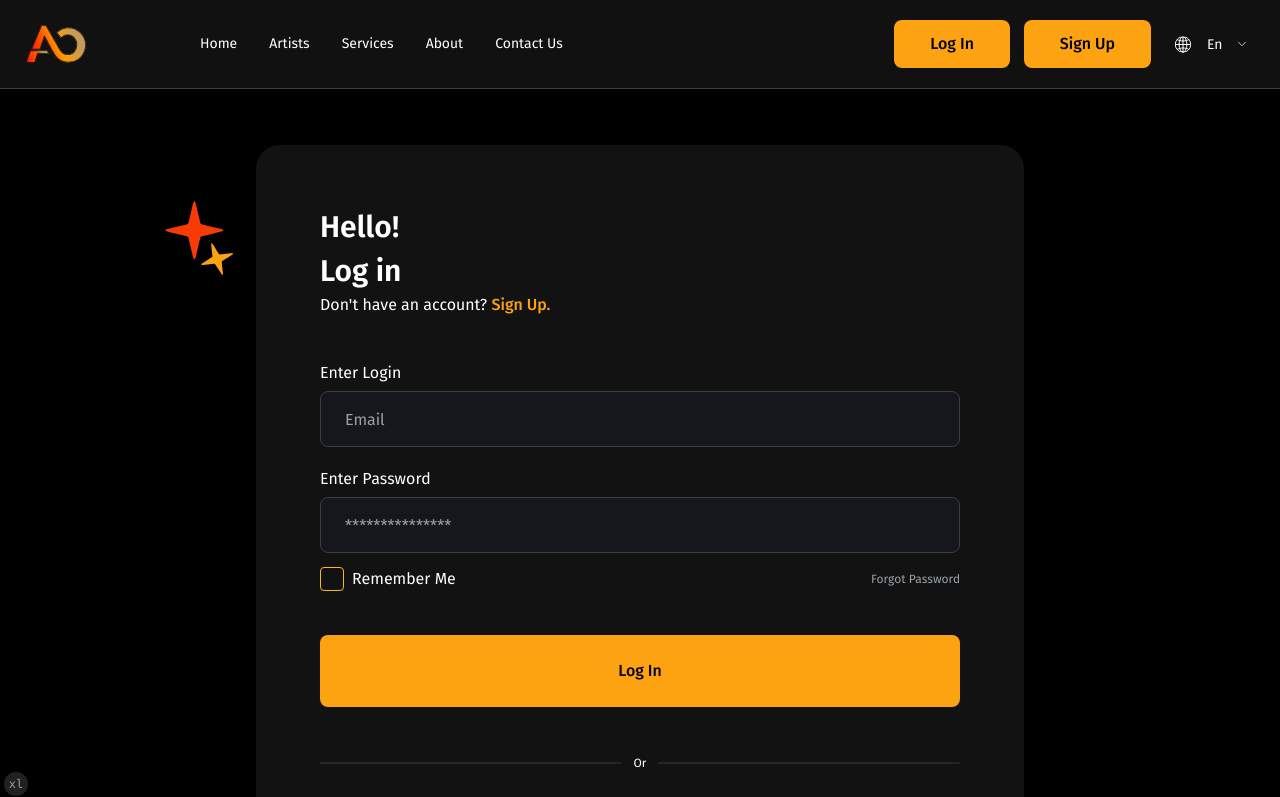
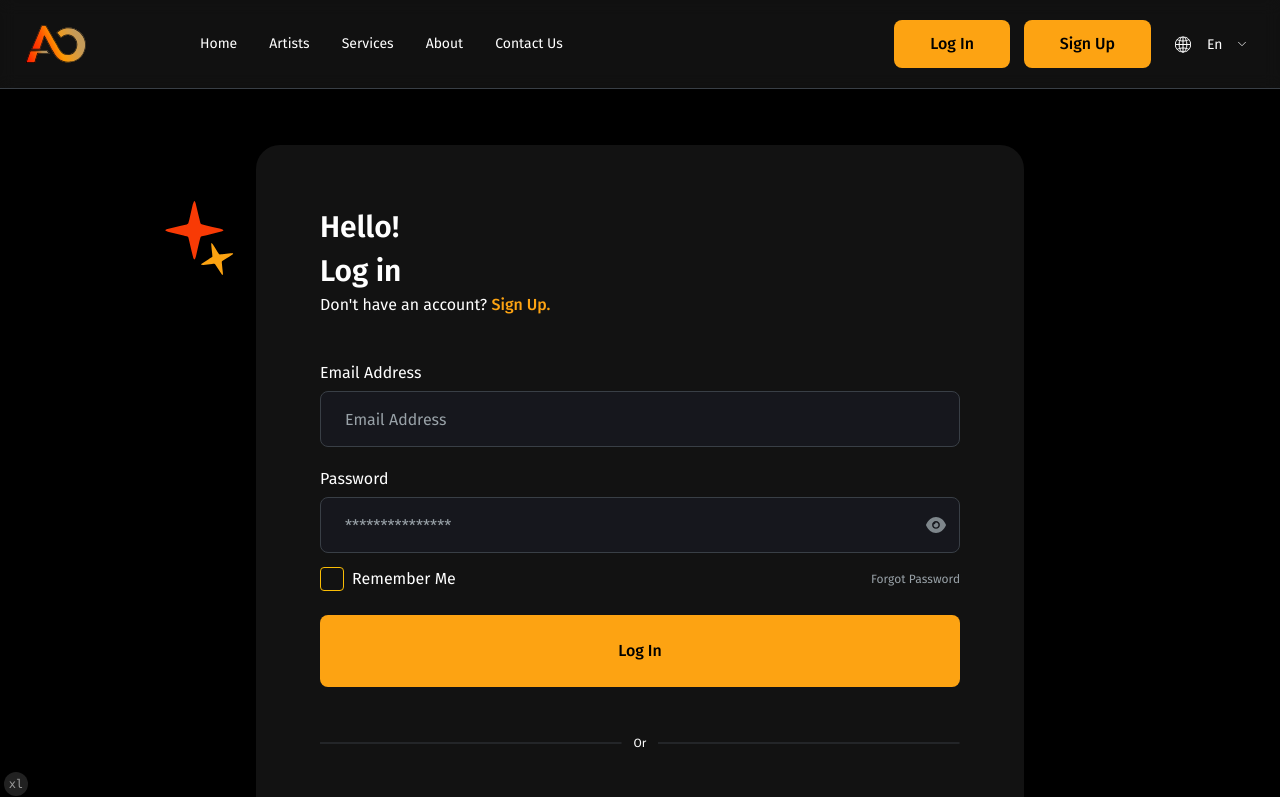
Before and after one commit to chubinaaa/artoa-FE, a Next.js app: page /sign-in in a window 1280 px wide. Shown: the top 797 px of the page. Built offline with nearby package versions, Linux system fonts and the light colour scheme.

Commit message:
sign in and second step

```diff
--- /dev/null
+++ b/src/app/(auth)/_components/error-messages.tsx
@@ -0,0 +1,14 @@
+export function ErrorMessages({
+  messages,
+}: {
+  messages: Array<string> | undefined;
+}) {
+  if (!messages) return null;
+  return (
+    <ul className="text-xs text-destructive">
+      {messages.map((message) => (
+        <li key={message}>{message}</li>
+      ))}
+    </ul>
+  );
+}
--- a/src/app/(auth)/sign-in/_components/sign-in-form.client.tsx
+++ b/src/app/(auth)/sign-in/_components/sign-in-form.client.tsx
@@ -1,21 +1,72 @@
 "use client";
 
-import { Button } from "@/components/ui/button";
+import { LoadingButton } from "@/components/loading-button";
+import { PassowordInput } from "@/components/password-input";
 import { Checkbox } from "@/components/ui/checkbox";
 import { Input } from "@/components/ui/input";
 import { Label } from "@/components/ui/label";
+import { ActionState } from "@/lib/auth/middleware";
+import { cn } from "@/lib/utils";
 import Link from "next/link";
+import { useActionState } from "react";
+import { ErrorMessages } from "../../_components/error-messages";
+import { signIn } from "./sign-in.action";
 
 export function SignInForm() {
+  const [state, formAction, pending] = useActionState<ActionState, FormData>(
+    signIn,
+    {},
+  );
+
   return (
-    <form className="flex flex-col gap-6">
+    <form className="flex flex-col gap-6" action={formAction}>
       <div className="flex flex-col gap-2.5">
-        <Label>Enter Login</Label>
-        <Input placeholder="Email" />
+        <Label
+          htmlFor="email"
+          className={cn({
+            "text-destructive": state.errors?.email?.length,
+          })}
+        >
+          Email Address
+        </Label>
+        <Input
+          id="email"
+          name="email"
+          type="email"
+          autoComplete="email"
+          defaultValue={state.email}
+          required
+          maxLength={50}
+          placeholder="Email Address"
+          className={cn({
+            "border-destructive text-destructive": state.errors?.email?.length,
+          })}
+        />
+        <ErrorMessages messages={state.errors?.email} />
       </div>
       <div className="flex flex-col gap-2.5">
-        <Label>Enter Password</Label>
-        <Input placeholder="***************" type="password" />
+        <Label
+          htmlFor="password"
+          className={cn({
+            "text-destructive": state.errors?.password?.length,
+          })}
+        >
+          Password
+        </Label>
+        <PassowordInput
+          id="password"
+          name="password"
+          autoComplete="current-password"
+          defaultValue={state.password}
+          required
+          minLength={8}
+          maxLength={100}
+          placeholder="***************"
+          className={cn({
+            "border-destructive text-destructive":
+              state.errors?.password?.length,
+          })}
+        />
         <div className="mt-1 flex justify-between">
           <div className="flex items-center">
             <Checkbox className="me-2 size-5" /> Remember Me
@@ -28,9 +79,7 @@ export function SignInForm() {
           </Link>
         </div>
       </div>
-      <Button className="mt-5" size="lg">
-        Log In
-      </Button>
+      <LoadingButton type="submit" size="lg" loading={pending} label="Log In" />
     </form>
   );
 }
--- /dev/null
+++ b/src/app/(auth)/sign-in/_components/sign-in.action.ts
@@ -0,0 +1,48 @@
+"use server";
+
+import { env } from "@/env.mjs";
+import { ActionState, validatedAction } from "@/lib/auth/middleware";
+import { signInSchema } from "@/types/user";
+import { cookies } from "next/headers";
+import { redirect } from "next/navigation";
+
+export const signIn = validatedAction(
+  signInSchema,
+  async (data): Promise<ActionState> => {
+    const res = await fetch(`${env.API_BASE_URL}/api/user/login`, {
+      method: "POST",
+      headers: {
+        Accept: "application/json",
+        "Content-Type": "application/json",
+      },
+      body: JSON.stringify(data),
+    });
+    const json = (await res.json()) as
+      | { token: string }
+      | { code: string; message: string };
+
+    console.log(json);
+    if ("code" in json) {
+      if (json.code === "INVALID_PASSWORD") {
+        return {
+          status: "error",
+          errors: {
+            password: ["Invalid password"],
+          },
+          ...data,
+        };
+      }
+
+      return {
+        status: "error",
+        errors: {
+          email: ["Invalid email"],
+        },
+      };
+    } else {
+      const cookieStore = await cookies();
+      cookieStore.set("token", json.token);
+      redirect("/verify");
+    }
+  },
+);
--- a/src/app/(auth)/sign-up/_components/sign-up-form.client.tsx
+++ b/src/app/(auth)/sign-up/_components/sign-up-form.client.tsx
@@ -10,6 +10,7 @@ import { ActionState } from "@/lib/auth/middleware";
 import { cn } from "@/lib/utils";
 import Link from "next/link";
 import { useActionState } from "react";
+import { ErrorMessages } from "../../_components/error-messages";
 import { signUp } from "./sign-up.action";
 
 export function SignUpForm() {
@@ -136,14 +137,3 @@ export function SignUpForm() {
     </form>
   );
 }
-
-function ErrorMessages({ messages }: { messages: string[] | undefined }) {
-  if (!messages) return null;
-  return (
-    <ul className="text-xs text-destructive">
-      {messages.map((message) => (
-        <li key={message}>{message}</li>
-      ))}
-    </ul>
-  );
-}
--- a/src/app/(user)/(verify)/verify/page.tsx
+++ b/src/app/(user)/(verify)/verify/page.tsx
@@ -1,7 +1,41 @@
 import { AuthShell } from "@/components/auth/auth-shell";
+import { env } from "@/env.mjs";
+import { cookies } from "next/headers";
+import { redirect } from "next/navigation";
 import { VerifyUserForm } from "./_components/verify-user-form.client";
 
-export default function VerifyPage() {
+type User = {
+  id: string;
+  email: string;
+  isVerified: boolean;
+  userType: "customer" | "artist" | null;
+  firstName: string | null;
+  lastName: string | null;
+  city: "Tbilisi" | "Rustavi" | "Batumi" | "Kutaisi" | null;
+  nickname: string | null;
+  isSetupComplete: boolean | null;
+};
+
+async function getSession() {
+  const cookieStore = await cookies();
+  const token = cookieStore.get("token")?.value;
+  if (!token) return null;
+  const res = await fetch(`${env.API_BASE_URL}/api/user`, {
+    method: "GET",
+    headers: {
+      Accept: "application/json",
+      "Content-Type": "application/json",
+      Authorization: `Bearer ${token}`,
+    },
+  });
+  const json = await res.json();
+  return json as User;
+}
+
+export default async function VerifyPage() {
+  const user = await getSession();
+  if (user?.isSetupComplete) redirect("/profile");
+
   return (
     <AuthShell>
       <div className="flex flex-col gap-4 md:gap-12">
--- a/src/types/user.ts
+++ b/src/types/user.ts
@@ -24,3 +24,8 @@ export const signUpSchema = z
   );
 
 export type NewUser = z.infer<typeof signUpSchema>;
+
+export const signInSchema = z.object({
+  email: z.string().email(),
+  password: z.string(),
+});
```
